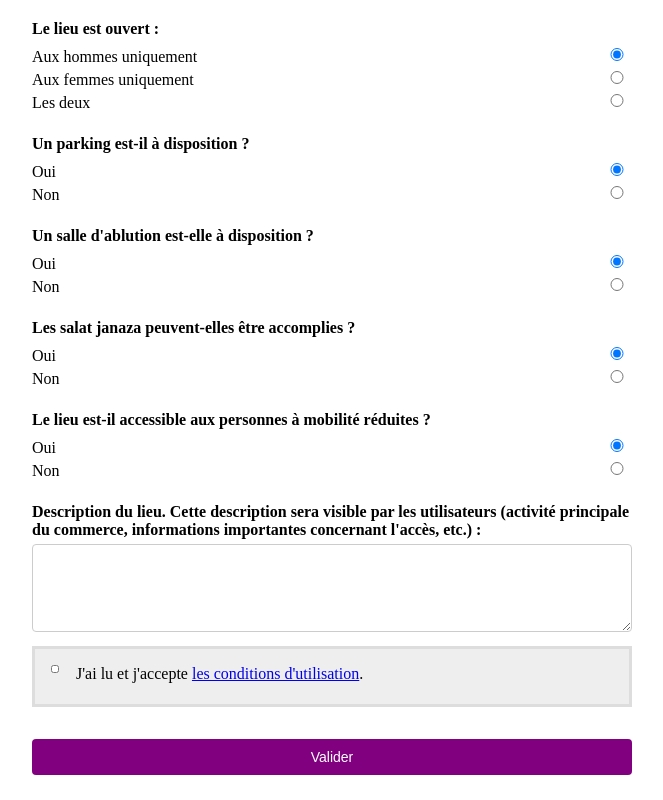
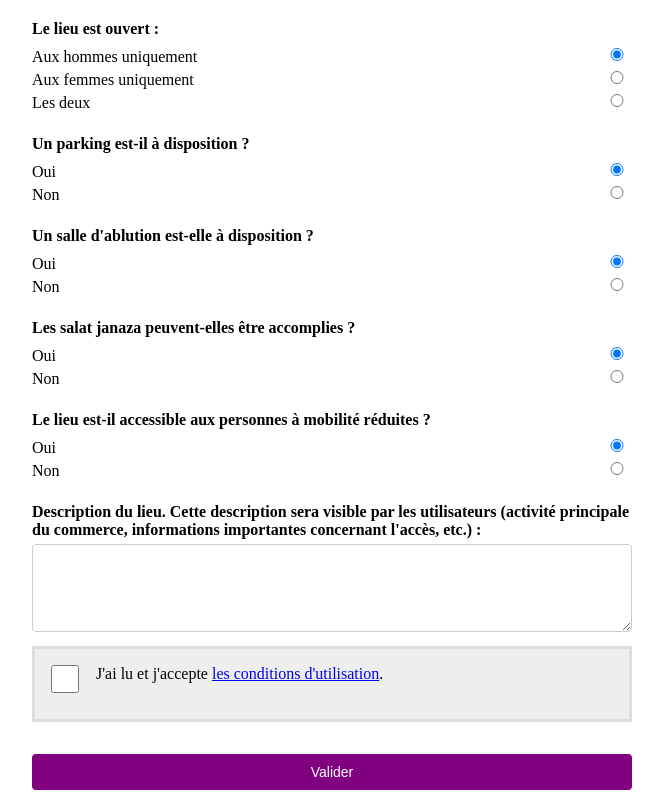
Before and after one commit to vmbcqn9/findyourmussalla, a plain HTML site: page AUS.html in a window 1280 px wide. Shown: the part 949-1749 px from the top of the page, without its empty margins (308-971 px from the left). Drawn offline with Linux system fonts and the light colour scheme.

Commit message:
Update styles2.css

```diff
--- a/styles2.css
+++ b/styles2.css
@@ -170,7 +170,7 @@ nav li {
   input[type="checkbox"] {
     width: 5%;
     float: right;
-    font-size: 4px;
+    padding: 4px;
     }
 
   /* Style for form labels */
```
